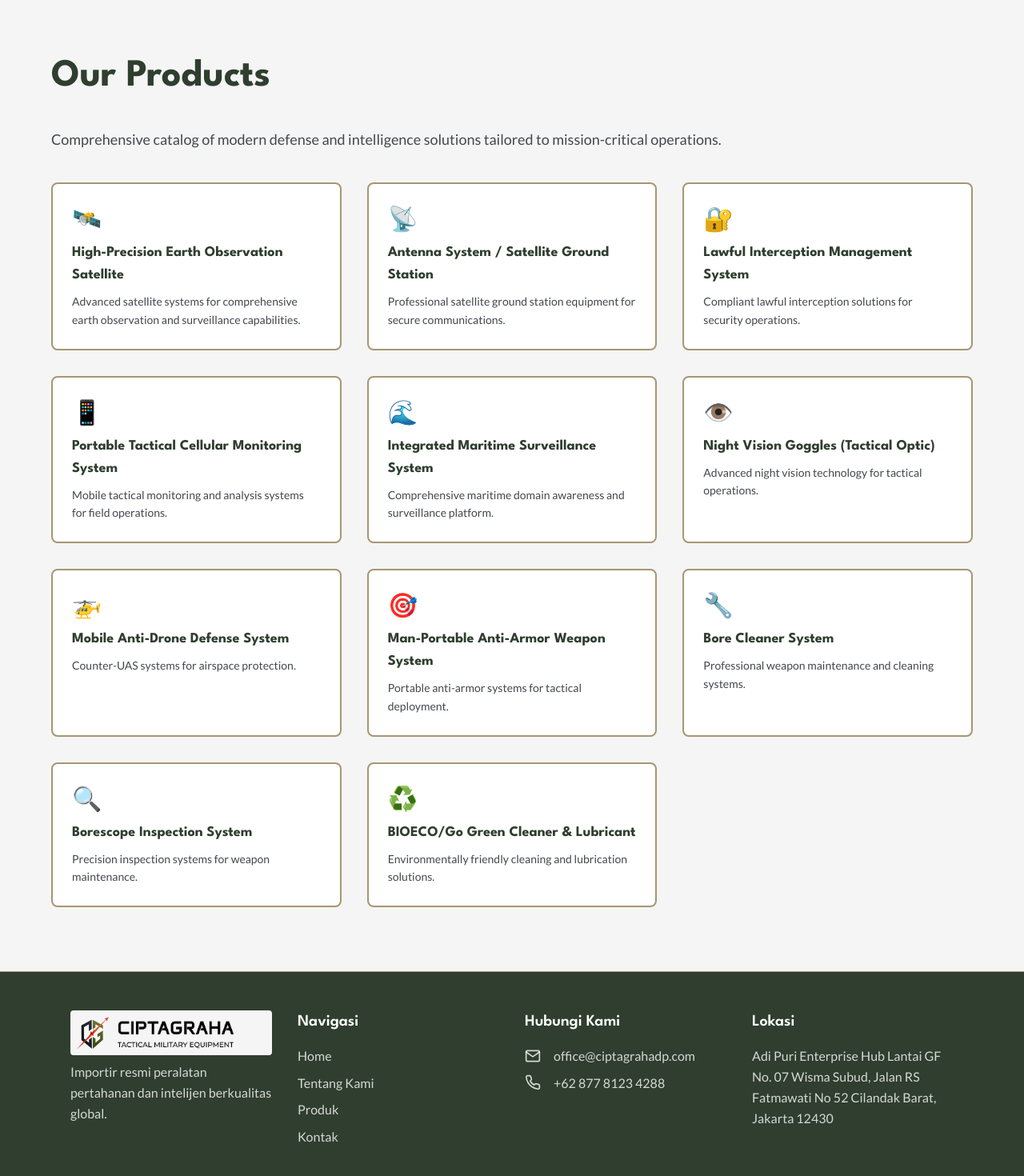
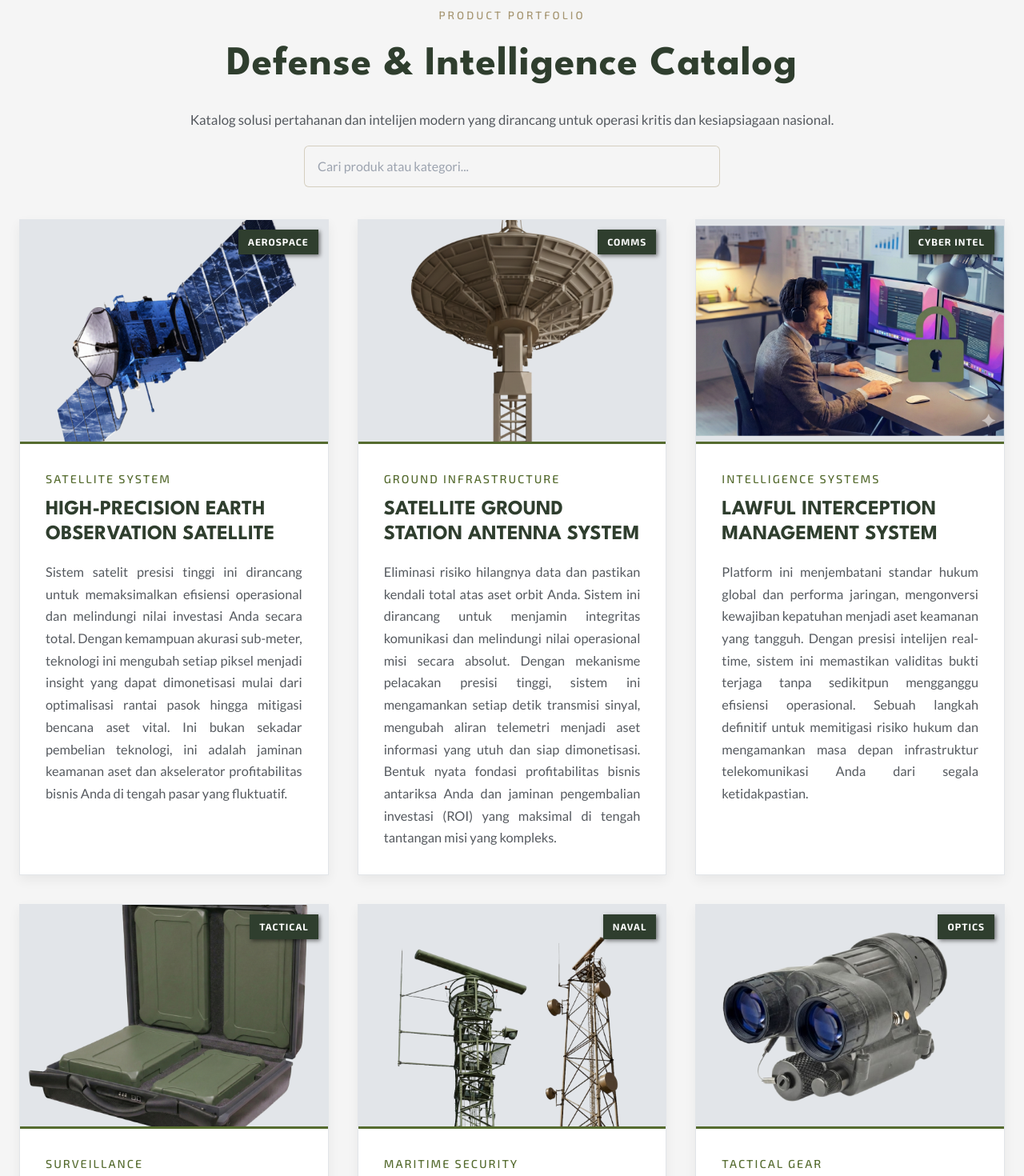
Before and after one commit to ArellSBiyantoro/compro_1_25, a Vue app: page /products in a window 1280 px wide. Shown: the part 120-1590 px from the top of the page at 80% size. Built offline with nearby package versions, Linux system fonts and the light colour scheme; grey boxes are pictures that could not be loaded.

Commit message:
feat: redesign ProductsPage with enhanced layout, search functionality, and updated product details

```diff
--- a/src/pages/ProductsPage.vue
+++ b/src/pages/ProductsPage.vue
@@ -1,50 +1,365 @@
 <template>
-  <div class="min-h-screen" style="background-color: var(--color-light-grey); color: var(--color-deep-black);">
-    <section id="products" class="pt-32 pb-20 px-6">
-      <div class="max-w-6xl mx-auto">
-        <h1 class="text-5xl font-bold mb-10" style="color: var(--color-army-dark-green); font-family: var(--font-heading);">Our Products</h1>
-        <p class="mb-10 text-lg" style="color: var(--color-gunmetal-grey); font-family: var(--font-body);">
-          Comprehensive catalog of modern defense and intelligence solutions tailored to mission-critical operations.
-        </p>
-        <div class="grid md:grid-cols-2 lg:grid-cols-3 gap-6">
-          <div
-            v-for="product in products"
-            :key="product.id"
-            class="rounded-lg p-6 border-2 transition product-card"
-            style="background-color: var(--color-white); border-color: var(--color-dessert-tan);"
-          >
-            <div class="text-3xl mb-3">{{ product.icon }}</div>
-            <h3 class="text-lg font-bold mb-2" style="color: var(--color-army-dark-green); font-family: var(--font-heading);">{{ product.name }}</h3>
-            <p class="text-sm leading-relaxed" style="color: var(--color-gunmetal-grey); font-family: var(--font-body);">{{ product.description }}</p>
-          </div>
+  <div id="defense-catalog-section">
+    <div class="catalog-head">
+      <p class="catalog-eyebrow">Product Portfolio</p>
+      <h1>Defense &amp; Intelligence Catalog</h1>
+      <p class="catalog-subtitle">
+        Katalog solusi pertahanan dan intelijen modern yang dirancang untuk operasi kritis dan kesiapsiagaan nasional.
+      </p>
+      <div class="search-bar">
+        <input
+          v-model="searchQuery"
+          type="text"
+          placeholder="Cari produk atau kategori..."
+          aria-label="Cari produk"
+        />
+      </div>
+    </div>
+
+    <div class="defense-grid">
+      <article class="defense-card" v-for="product in filteredProducts" :key="product.id">
+        <div class="dc-image-container">
+          <span class="dc-badge">{{ product.badge }}</span>
+          <img :src="`/products/${product.id}.png`" :alt="product.title" class="dc-image" />
         </div>
-      </div>
+        <div class="dc-content">
+          <span class="dc-category">{{ product.category }}</span>
+          <h3 class="dc-title">{{ product.title }}</h3>
+          <p class="dc-desc">{{ product.description }}</p>
+        </div>
+      </article>
+    </div>
+
+    <section class="catalog-cta">
+      <p class="cta-text">Jelajahi lini lengkap kami, temukan solusi tepat untuk misi Anda.</p>
+      <RouterLink to="/contact" class="cta-button">Hubungi Kami</RouterLink>
     </section>
   </div>
 </template>
 
 <script setup lang="ts">
-import { ref } from 'vue'
+import { computed, onMounted, onUpdated, ref } from 'vue';
+import { RouterLink } from 'vue-router';
+import feather from 'feather-icons';
 
 const products = ref([
-  { id: 1, icon: '🛰️', name: 'High-Precision Earth Observation Satellite', description: 'Advanced satellite systems for comprehensive earth observation and surveillance capabilities.' },
-  { id: 2, icon: '📡', name: 'Antenna System / Satellite Ground Station', description: 'Professional satellite ground station equipment for secure communications.' },
-  { id: 3, icon: '🔐', name: 'Lawful Interception Management System', description: 'Compliant lawful interception solutions for security operations.' },
-  { id: 4, icon: '📱', name: 'Portable Tactical Cellular Monitoring System', description: 'Mobile tactical monitoring and analysis systems for field operations.' },
-  { id: 5, icon: '🌊', name: 'Integrated Maritime Surveillance System', description: 'Comprehensive maritime domain awareness and surveillance platform.' },
-  { id: 6, icon: '👁️', name: 'Night Vision Goggles (Tactical Optic)', description: 'Advanced night vision technology for tactical operations.' },
-  { id: 7, icon: '🚁', name: 'Mobile Anti-Drone Defense System', description: 'Counter-UAS systems for airspace protection.' },
-  { id: 8, icon: '🎯', name: 'Man-Portable Anti-Armor Weapon System', description: 'Portable anti-armor systems for tactical deployment.' },
-  { id: 9, icon: '🔧', name: 'Bore Cleaner System', description: 'Professional weapon maintenance and cleaning systems.' },
-  { id: 10, icon: '🔍', name: 'Borescope Inspection System', description: 'Precision inspection systems for weapon maintenance.' },
-  { id: 11, icon: '♻️', name: 'BIOECO/Go Green Cleaner & Lubricant', description: 'Environmentally friendly cleaning and lubrication solutions.' },
-])
+  {
+    id: 1,
+    badge: 'Aerospace',
+    category: 'Satellite System',
+    title: 'High-Precision Earth Observation Satellite',
+    description:
+      'Sistem satelit presisi tinggi ini dirancang untuk memaksimalkan efisiensi operasional dan melindungi nilai investasi Anda secara total. Dengan kemampuan akurasi sub-meter, teknologi ini mengubah setiap piksel menjadi insight yang dapat dimonetisasi mulai dari optimalisasi rantai pasok hingga mitigasi bencana aset vital. Ini bukan sekadar pembelian teknologi, ini adalah jaminan keamanan aset dan akselerator profitabilitas bisnis Anda di tengah pasar yang fluktuatif.',
+    icon: 'aperture',
+  },
+  {
+    id: 2,
+    badge: 'COMMS',
+    category: 'Ground Infrastructure',
+    title: 'Satellite Ground Station Antenna System',
+    description:
+      'Eliminasi risiko hilangnya data dan pastikan kendali total atas aset orbit Anda. Sistem ini dirancang untuk menjamin integritas komunikasi dan melindungi nilai operasional misi secara absolut. Dengan mekanisme pelacakan presisi tinggi, sistem ini mengamankan setiap detik transmisi sinyal, mengubah aliran telemetri menjadi aset informasi yang utuh dan siap dimonetisasi. Bentuk nyata fondasi profitabilitas bisnis antariksa Anda dan jaminan pengembalian investasi (ROI) yang maksimal di tengah tantangan misi yang kompleks.',
+    icon: 'radio',
+  },
+  {
+    id: 3,
+    badge: 'CYBER INTEL',
+    category: 'Intelligence Systems',
+    title: 'Lawful Interception Management System',
+    description:
+      'Platform ini menjembatani standar hukum global dan performa jaringan, mengonversi kewajiban kepatuhan menjadi aset keamanan yang tangguh. Dengan presisi intelijen real-time, sistem ini memastikan validitas bukti terjaga tanpa sedikitpun mengganggu efisiensi operasional. Sebuah langkah definitif untuk memitigasi risiko hukum dan mengamankan masa depan infrastruktur telekomunikasi Anda dari segala ketidakpastian.',
+    icon: 'shield',
+  },
+  {
+    id: 4,
+    badge: 'TACTICAL',
+    category: 'Surveillance',
+    title: 'Portable Tactical Cellular Monitoring System',
+    description: 'Sistem pemantauan taktis yang dirancang untuk memaksimalkan efisiensi operasi senyap dan meminimalkan risiko bagi tim Anda secara total. Dengan mobilitas dan diskresi tinggi, teknologi ini mengubah sinyal seluler menjadi intelijen taktis yang dapat langsung dieksekusi, mulai dari percepatan penargetan hingga perlindungan aset personel vital. Ini bukan sekadar perangkat keras; ini adalah jaminan keselamatan misi dan investasi strategis untuk memastikan keunggulan operasional di lingkungan yang paling kritis.',
+    icon: 'smartphone',
+  },
+  {
+    id: 5,
+    badge: 'NAVAL',
+    category: 'Maritime Security',
+    title: 'Integrated Maritime Surveillance System',
+    description: 'Sistem pengawasan terintegrasi ini dirancang untuk meminimalkan kerugian operasional dan melindungi aset maritim vital secara total. Dengan menyatukan deteksi radar dan verifikasi visual, teknologi ini mengubah data lalu lintas laut menjadi kendali absolut, mulai dari pencegahan aktivitas ilegal hingga pengamanan jalur logistik strategis. Ini bukan sekadar sistem monitoring, ini adalah benteng profitabilitas sumber daya laut Anda dan jaminan keamanan teritorial di tengah tantangan maritim yang dinamis.',
+    icon: 'navigation',
+  },
+  {
+    id: 6,
+    badge: 'OPTICS',
+    category: 'Tactical Gear',
+    title: 'Multi-Purpose Tactical Night Vision Goggles',
+    description: 'Tinggalkan risiko operasi dalam kegelapan dan pastikan keunggulan taktis mutlak. Alat serbaguna ini dirancang untuk memaksimalkan efektivitas personel dan melindungi aset sumber daya manusia Anda secara total. Dengan adaptabilitas multi-skenario, teknologi ini mengubah kondisi minim cahaya menjadi peluang keberhasilan misi, mulai dari navigasi presisi hingga identifikasi ancaman dini. Ini bukan sekadar alat optik, ini adalah jaminan keselamatan tim dan investasi strategis untuk memastikan dominasi lapangan di situasi paling kritis.',
+    icon: 'moon',
+  },
+]);
+
+const searchQuery = ref('');
+
+const filteredProducts = computed(() => {
+  const term = searchQuery.value.trim().toLowerCase();
+  if (!term) return products.value;
+  return products.value.filter((product) =>
+    [product.title, product.category, product.badge, product.description].some((field) =>
+      field.toLowerCase().includes(term)
+    )
+  );
+});
+
+const applyFeather = () => feather.replace();
+
+onMounted(applyFeather);
+onUpdated(applyFeather);
 </script>
 
 <style scoped>
-.product-card:hover {
-  border-color: var(--color-army-dark-green) !important;
-  transform: translateY(-4px);
-  box-shadow: 0 4px 12px rgba(47, 62, 46, 0.15);
+#defense-catalog-section {
+  --c-primary: #ffffff;
+  --c-accent: var(--color-army-dark-green);
+  --c-secondary: var(--color-olive-military);
+  --c-grey: #e2e5e9;
+  --c-bg: var(--color-light-grey);
+  --c-text: var(--color-gunmetal-grey);
+
+  background-color: var(--c-bg);
+  color: var(--c-text);
+  min-height: 100vh;
+  width: 100%;
+  box-sizing: border-box;
+  padding: 4rem 1.5rem 4.5rem;
+}
+
+.catalog-head {
+  max-width: 900px;
+  margin: 0 auto 2.5rem;
+  text-align: center;
+}
+
+.catalog-eyebrow {
+  font-family: var(--font-subheading);
+  letter-spacing: 3px;
+  text-transform: uppercase;
+  color: var(--color-dessert-tan);
+  margin-bottom: 10px;
+  font-size: 0.85rem;
+}
+
+.catalog-head h1 {
+  font-family: var(--font-heading);
+  font-size: clamp(2.5rem, 4vw, 3.2rem);
+  color: var(--c-accent);
+  letter-spacing: 1px;
+  margin-bottom: 14px;
+}
+
+.catalog-subtitle {
+  font-family: var(--font-body);
+  color: var(--color-gunmetal-grey);
+  opacity: 0.9;
+  font-size: 1.05rem;
+  line-height: 1.7;
+}
+
+.search-bar {
+  margin-top: 18px;
+  display: flex;
+  justify-content: center;
+}
+
+.search-bar input {
+  width: min(520px, 100%);
+  padding: 12px 16px;
+  border: 1px solid rgba(166, 150, 114, 0.4);
+  background: rgba(255, 255, 255, 0.04);
+  color: var(--c-text);
+  font-family: var(--font-body);
+  border-radius: 6px;
+  outline: none;
+  transition: border-color 0.2s ease, box-shadow 0.2s ease;
+}
+
+.search-bar input:focus {
+  border-color: var(--c-accent);
+  box-shadow: 0 0 0 3px rgba(166, 150, 114, 0.15);
+}
+
+.defense-grid {
+  display: grid;
+  grid-template-columns: repeat(auto-fill, minmax(320px, 1fr));
+  gap: 2.25rem;
+  max-width: 1280px;
+  margin: 0 auto;
+}
+
+.defense-card {
+  background-color: var(--c-primary);
+  border: 1px solid var(--c-grey);
+  display: flex;
+  flex-direction: column;
+  transition: all 0.2s ease;
+  position: relative;
+  overflow: hidden;
+  box-shadow: 0 6px 14px rgba(0, 0, 0, 0.06);
+}
+
+.defense-card:hover {
+  transform: translateY(-7px);
+  border-color: var(--c-accent);
+  box-shadow: 0 15px 30px rgba(0, 0, 0, 0.7);
+}
+
+.dc-image-container {
+  position: relative;
+  height: 280px;
+  background-color: var(--c-grey);
+  border-bottom: 3px solid var(--c-secondary);
+  overflow: hidden;
+}
+
+.dc-image {
+  width: 100%;
+  height: 100%;
+  object-fit: cover;
+  display: block;
+}
+
+.dc-badge {
+  position: absolute;
+  top: 12px;
+  right: 12px;
+  background-color: var(--c-accent);
+  color: var(--c-primary);
+  padding: 6px 12px;
+  font-family: var(--font-subheading);
+  font-size: 0.75rem;
+  font-weight: 700;
+  text-transform: uppercase;
+  letter-spacing: 1px;
+  z-index: 2;
+  box-shadow: 2px 2px 5px rgba(0, 0, 0, 0.5);
+}
+
+.dc-image-overlay {
+  position: absolute;
+  inset: 0;
+  display: flex;
+  justify-content: center;
+  align-items: center;
+  gap: 12px;
+  background-image:
+    linear-gradient(rgba(13, 13, 13, 0.2), rgba(13, 13, 13, 0.6)),
+    repeating-linear-gradient(0deg, transparent, transparent 20px, rgba(166, 150, 114, 0.08) 20px, rgba(166, 150, 114, 0.08) 21px),
+    repeating-linear-gradient(90deg, transparent, transparent 20px, rgba(166, 150, 114, 0.08) 20px, rgba(166, 150, 114, 0.08) 21px);
+  background-size: cover, 100% 100%, 100% 100%;
+  text-transform: uppercase;
+  letter-spacing: 2px;
+}
+
+.dc-image-overlay span {
+  font-family: var(--font-heading);
+  color: rgba(255, 255, 255, 0.18);
+  font-size: 1.1rem;
+}
+
+.dc-image-overlay i[data-feather] {
+  width: 36px;
+  height: 36px;
+  stroke: var(--c-accent);
+  stroke-width: 2.2;
+}
+
+.dc-content {
+  padding: 2rem;
+  flex-grow: 1;
+  display: flex;
+  flex-direction: column;
+}
+
+.dc-category {
+  font-family: var(--font-subheading);
+  color: var(--c-secondary);
+  font-size: 0.9rem;
+  text-transform: uppercase;
+  letter-spacing: 2px;
+  margin-bottom: 0.75rem;
+  display: block;
+  font-weight: 500;
+}
+
+.dc-title {
+  font-family: var(--font-heading);
+  color: var(--c-accent);
+  font-size: 1.6rem;
+  text-transform: uppercase;
+  margin-bottom: 1.1rem;
+  line-height: 1.2;
+}
+
+.dc-desc {
+  font-family: var(--font-body);
+  color: var(--c-text);
+  font-size: 1.02rem;
+  line-height: 1.7;
+  font-weight: 400;
+  opacity: 0.9;
+  text-align: justify;
+}
+
+.catalog-cta {
+  margin: 3rem auto 0;
+  text-align: center;
+  max-width: 720px;
+  padding: 2rem 1.5rem 0;
+}
+
+.cta-text {
+  font-family: var(--font-body);
+  color: var(--c-text);
+  font-size: 1.05rem;
+  margin-bottom: 1rem;
+}
+
+.cta-button {
+  display: inline-block;
+  background: var(--color-army-dark-green);
+  color: var(--color-white);
+  padding: 12px 22px;
+  border-radius: 6px;
+  font-family: var(--font-subheading);
+  letter-spacing: 1px;
+  text-transform: uppercase;
+  transition: transform 0.15s ease, box-shadow 0.2s ease, background 0.2s ease;
+}
+
+.cta-button:hover {
+  background: var(--color-dessert-tan);
+  color: var(--color-white);
+  transform: translateY(-2px);
+  box-shadow: 0 8px 18px rgba(0, 0, 0, 0.12);
+}
+
+@media (max-width: 768px) {
+  #defense-catalog-section {
+    padding: 3rem 1rem 3.5rem;
+  }
+
+  .defense-grid {
+    grid-template-columns: 1fr;
+    gap: 1.5rem;
+  }
+
+  .dc-image-container {
+    height: 200px;
+  }
+
+  .dc-content {
+    padding: 1.5rem;
+  }
+
+  .dc-title {
+    font-size: 1.4rem;
+  }
 }
 </style>
```
